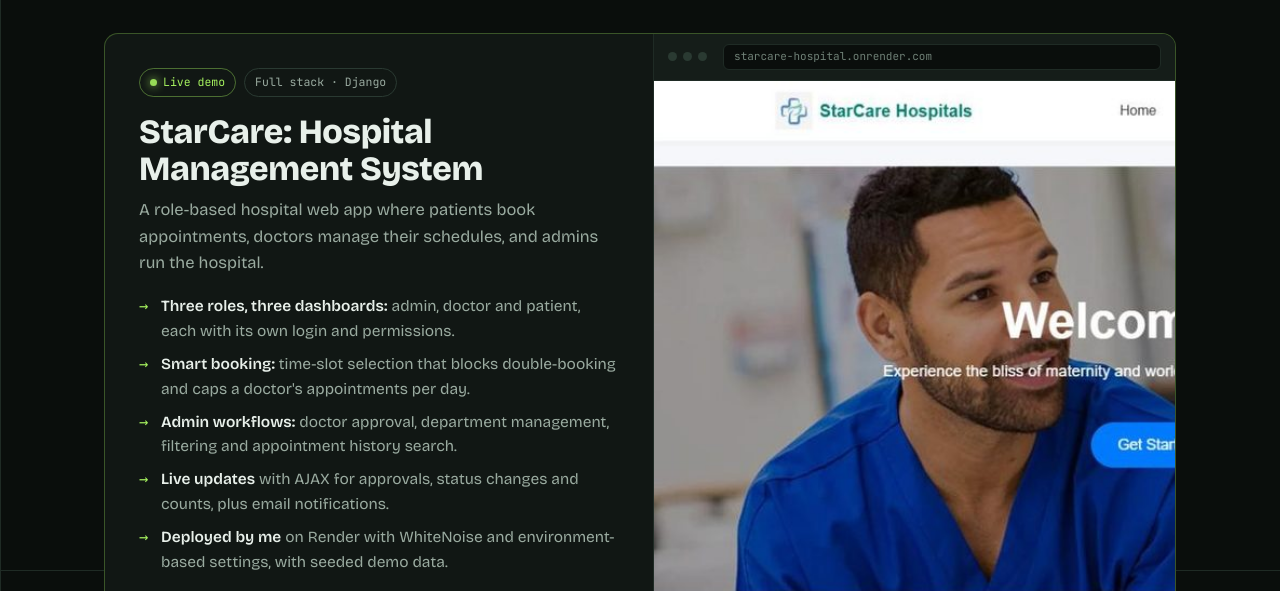
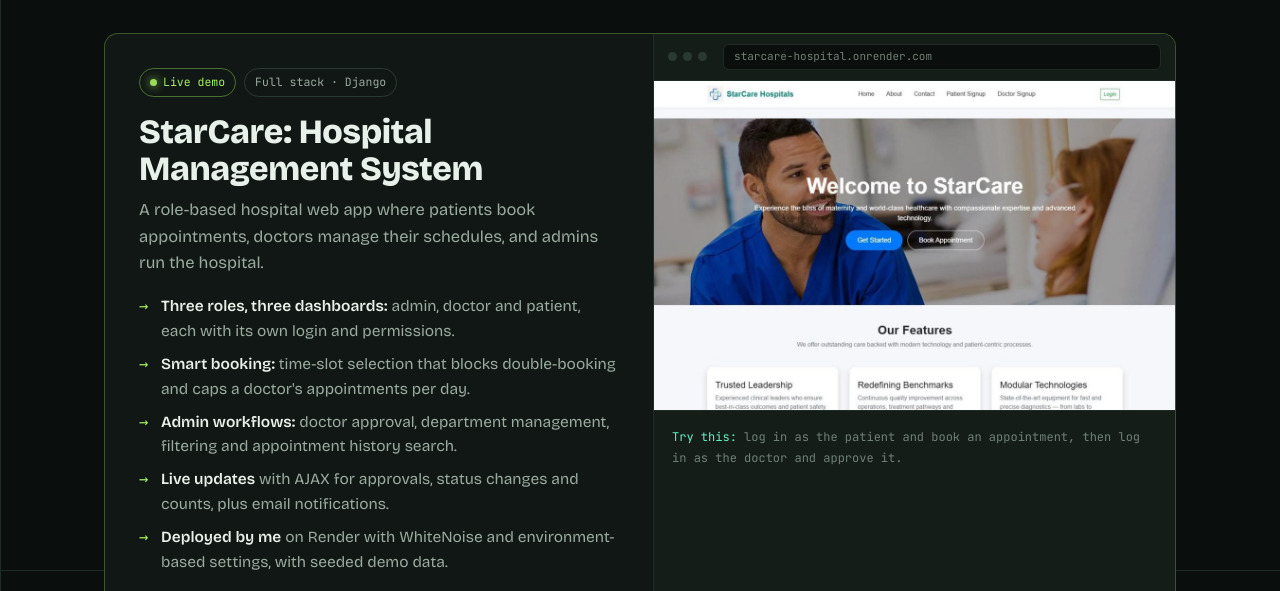
Before and after one commit to ZainulFaris93/ZainulFaris93.github.io, a plain HTML site: page index.html in a window 1280 px wide. Shown: the part 1030-1621 px from the top of the page. Drawn offline with nearby package versions, Linux system fonts and the light colour scheme; no server answers.

Commit message:
Show full project preview with try-this tip

```diff
--- a/index.html
+++ b/index.html
@@ -161,8 +161,10 @@
 .shot .bar{display:flex;align-items:center;gap:6px;padding:10px 14px;border-bottom:1px solid var(--line)}
 .shot .bar i{width:9px;height:9px;border-radius:50%;background:var(--line2)}
 .shot .bar span{margin-left:10px;font-family:var(--mono);font-size:11px;color:var(--dim);background:var(--bg);border:1px solid var(--line);padding:3px 10px;border-radius:6px;flex:1;overflow:hidden;text-overflow:ellipsis;white-space:nowrap}
-.shot a.view{flex:1;display:block;position:relative;overflow:hidden}
-.shot img{display:block;width:100%;height:100%;object-fit:cover;object-position:top left;transition:transform .5s}
+.shot a.view{display:block;position:relative;overflow:hidden;border-bottom:1px solid var(--line)}
+.shot img{display:block;width:100%;height:auto;transition:transform .5s}
+.shot .cap{padding:16px 18px;font-family:var(--mono);font-size:12px;color:var(--dim);line-height:1.7}
+.shot .cap b{color:var(--acc2);font-weight:400}
 .shot a.view:hover img{transform:scale(1.03)}
 .shot .ph{height:100%;min-height:300px;display:flex;flex-direction:column;gap:12px;align-items:center;justify-content:center;font-family:var(--mono);font-size:13px;color:var(--mute);text-align:center;padding:30px}
 .shot .ph b{font-size:38px;color:var(--acc)}
@@ -376,6 +378,7 @@
           <a class="view" data-demo href="#" target="_blank" rel="noopener" aria-label="Open the live hospital management demo">
             <img src="assets/hms-preview.jpg" alt="Screenshot of the StarCare hospital management app" loading="lazy" onerror="this.replaceWith(Object.assign(document.createElement('div'),{className:'ph',innerHTML:'<b>↗</b>Click to open the live app'}))">
           </a>
+          <div class="cap"><b>Try this:</b> log in as the patient and book an appointment, then log in as the doctor and approve it.</div>
         </div>
       </article>
 
```
